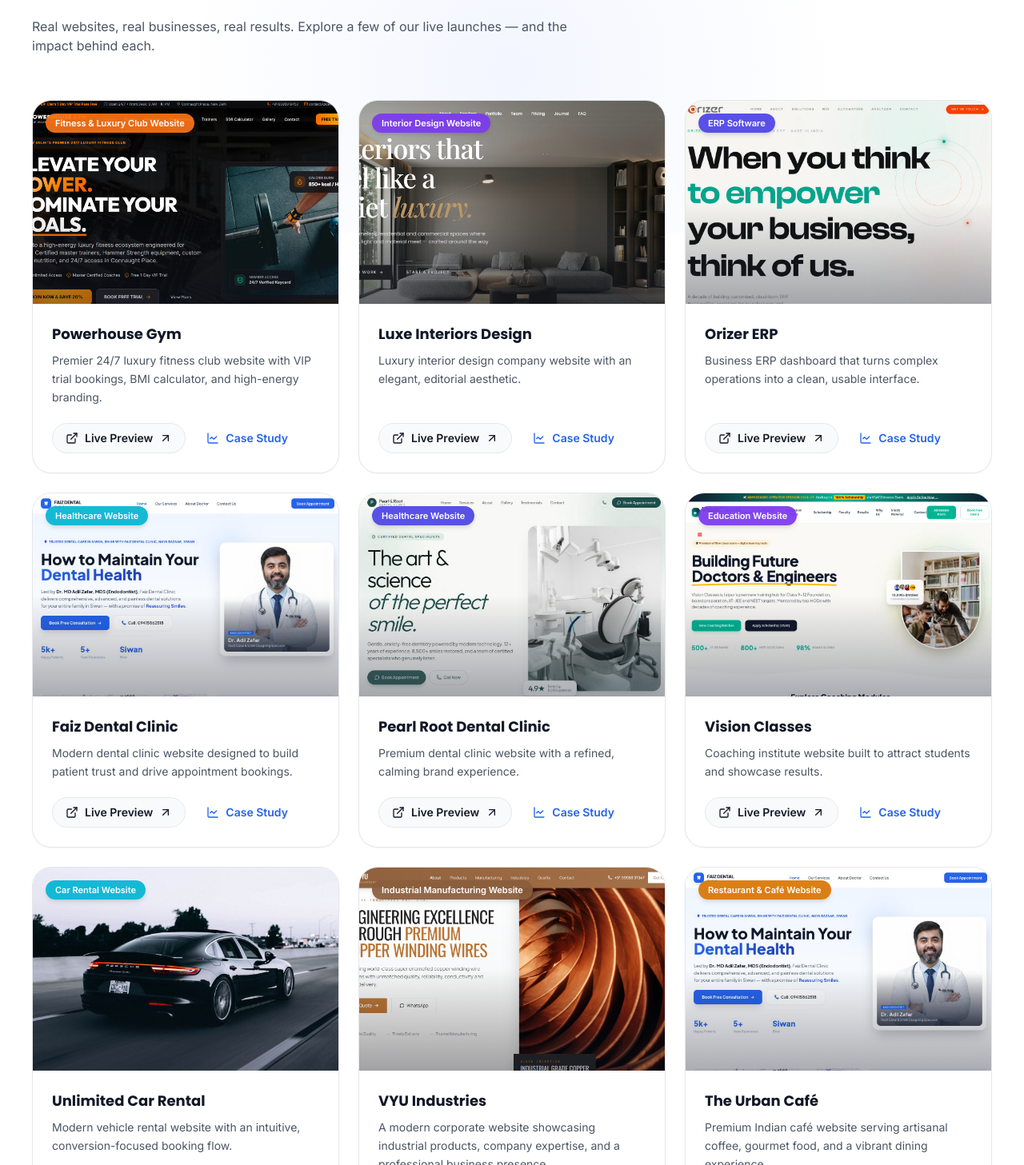
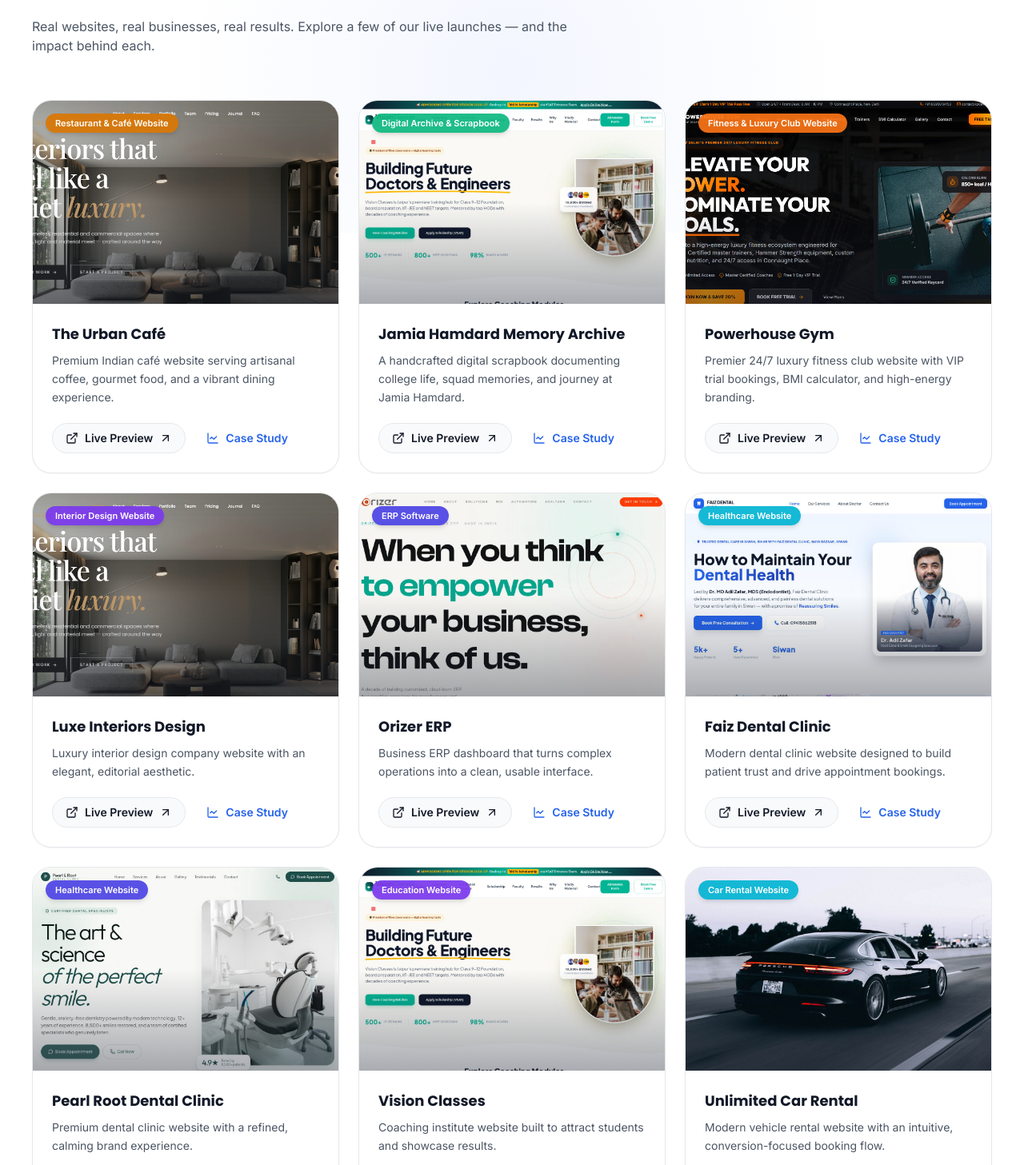
Before and after one commit to hashmiii14/Kodeveill, a React (Create React App) app in the folder frontend/: page / in a window 1280 px wide. Shown: the part 5233-6690 px from the top of the page at 80% size. Built offline with nearby package versions, Linux system fonts and the light colour scheme.

Commit message:
Fix portfolio ordering array and add image assets for The Urban Cafe and Jamia Hamdard Memories

```diff
--- a/frontend/src/data/content.js
+++ b/frontend/src/data/content.js
@@ -204,7 +204,7 @@ export const PORTFOLIO = [
     category: "Restaurant & Café Website",
     desc: "Premium Indian café website serving artisanal coffee, gourmet food, and a vibrant dining experience.",
     url: "https://urbancafe-1.netlify.app/",
-    image: "/portfolio/faiz-dental.jpg",
+    image: "/portfolio/urban-cafe.jpg",
     accent: "#D97706",
     caseStudy: {
       summary: "A premium café needed an online presence to showcase their artisanal coffee, gourmet menu, and cozy atmosphere in Connaught Place.",
@@ -222,7 +222,7 @@ export const PORTFOLIO = [
     category: "Digital Archive & Scrapbook",
     desc: "A handcrafted digital scrapbook documenting college life, squad memories, and journey at Jamia Hamdard.",
     url: "https://jamiahamdardmemories.vercel.app/",
-    image: "/portfolio/faiz-dental.jpg",
+    image: "/portfolio/jamia-hamdard.jpg",
     accent: "#10B981",
     caseStudy: {
       summary: "A digital scrapbook and archive built to preserve college memories, media galleries, squad milestones, and student stories for Jamia Hamdard B.Tech CSE.",
--- a/frontend/src/sections/Portfolio.jsx
+++ b/frontend/src/sections/Portfolio.jsx
@@ -12,6 +12,8 @@ export const Portfolio = () => {
   const slug = useCallback((n) => n.replace(/\s+/g, "-").toLowerCase(), []);
 
   const ORDER = [
+    "The Urban Café",
+    "Jamia Hamdard Memory Archive",
     "Powerhouse Gym",
     "Luxe Interiors Design",
     "Orizer ERP",
```
Also changed, not shown: frontend/public/portfolio/jamia-hamdard.jpg (added), frontend/public/portfolio/urban-cafe.jpg (added).
